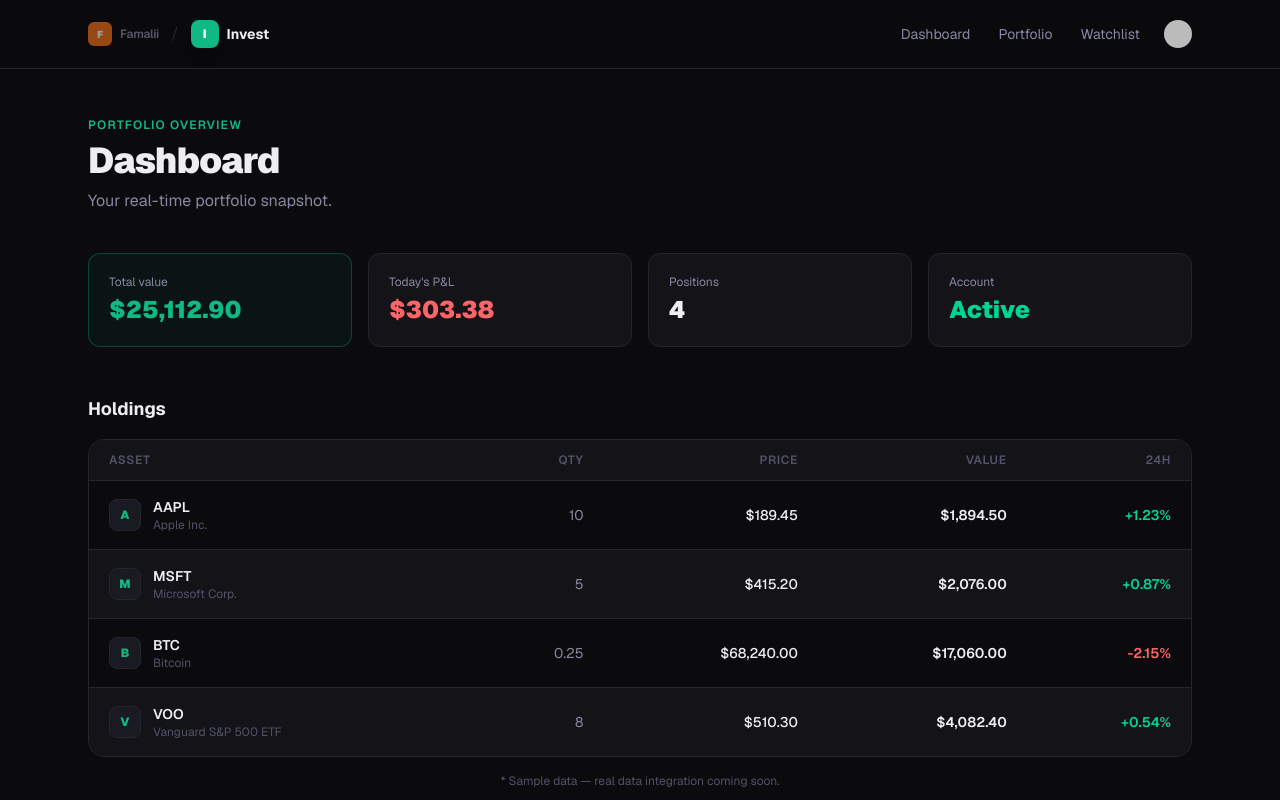
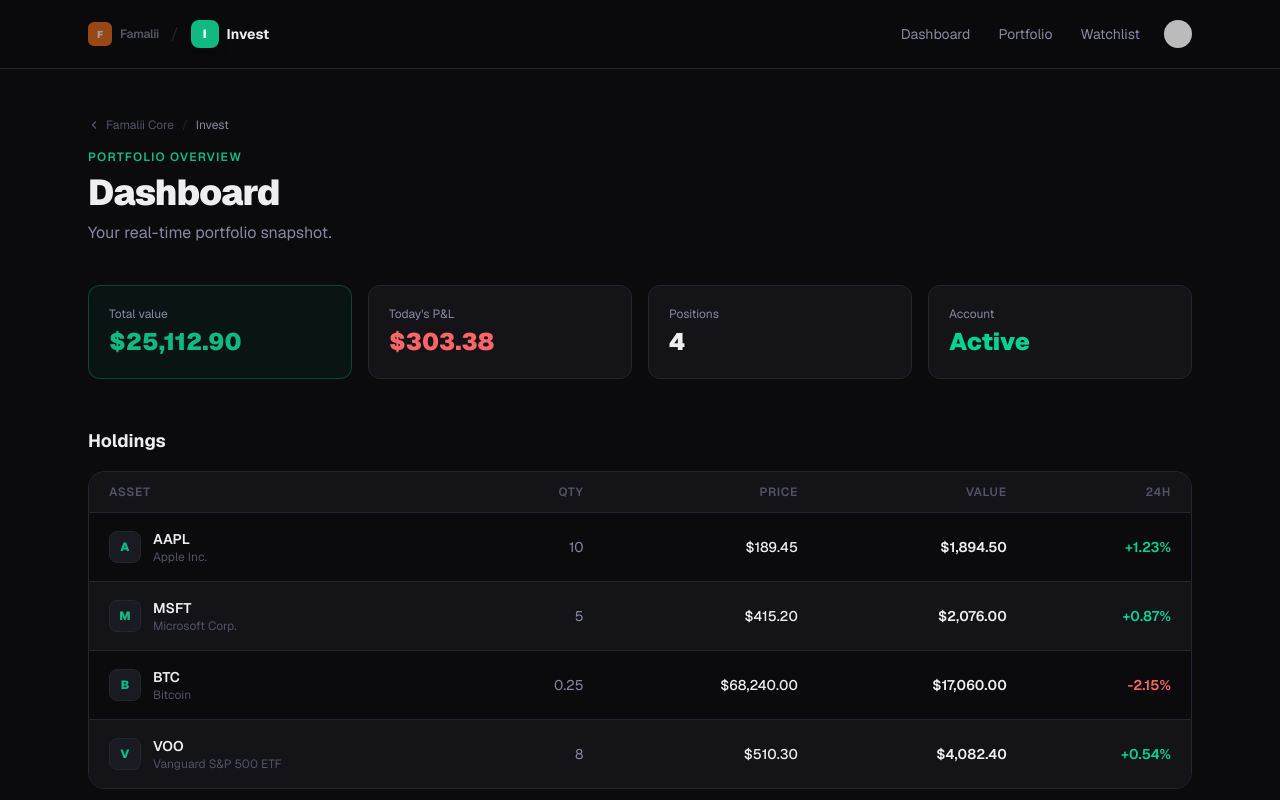
Before and after one commit to JesperSolutions/famalii_invest, a Next.js app: page /dashboard in a window 1280 px wide. Shown: the top 800 px of the page. Built offline with nearby package versions, Linux system fonts and the light colour scheme; no server answers; sample sign-in values are in the browser's storage; some icons are missing.

Commit message:
improve: breadcrumb back-to-core link on dashboard

```diff
--- a/app/dashboard/page.tsx
+++ b/app/dashboard/page.tsx
@@ -22,6 +22,19 @@ export default async function DashboardPage() {
 
       {/* Page header */}
       <div className="mb-10">
+        <div className="flex items-center gap-2 mb-4">
+          <a
+            href={process.env.NEXT_PUBLIC_FAMALII_CORE_URL ?? 'https://famalii-core.vercel.app'}
+            className="inline-flex items-center gap-1.5 text-xs text-f-faint hover:text-f-muted transition-colors"
+          >
+            <svg width="12" height="12" viewBox="0 0 16 16" fill="none" aria-hidden>
+              <path d="M10 12L6 8l4-4" stroke="currentColor" strokeWidth="1.8" strokeLinecap="round" strokeLinejoin="round" />
+            </svg>
+            Famalii Core
+          </a>
+          <span className="text-f-border text-xs">/</span>
+          <span className="text-xs text-f-muted">Invest</span>
+        </div>
         <p className="text-xs uppercase tracking-widest text-invest font-semibold mb-2">
           Portfolio overview
         </p>
```
